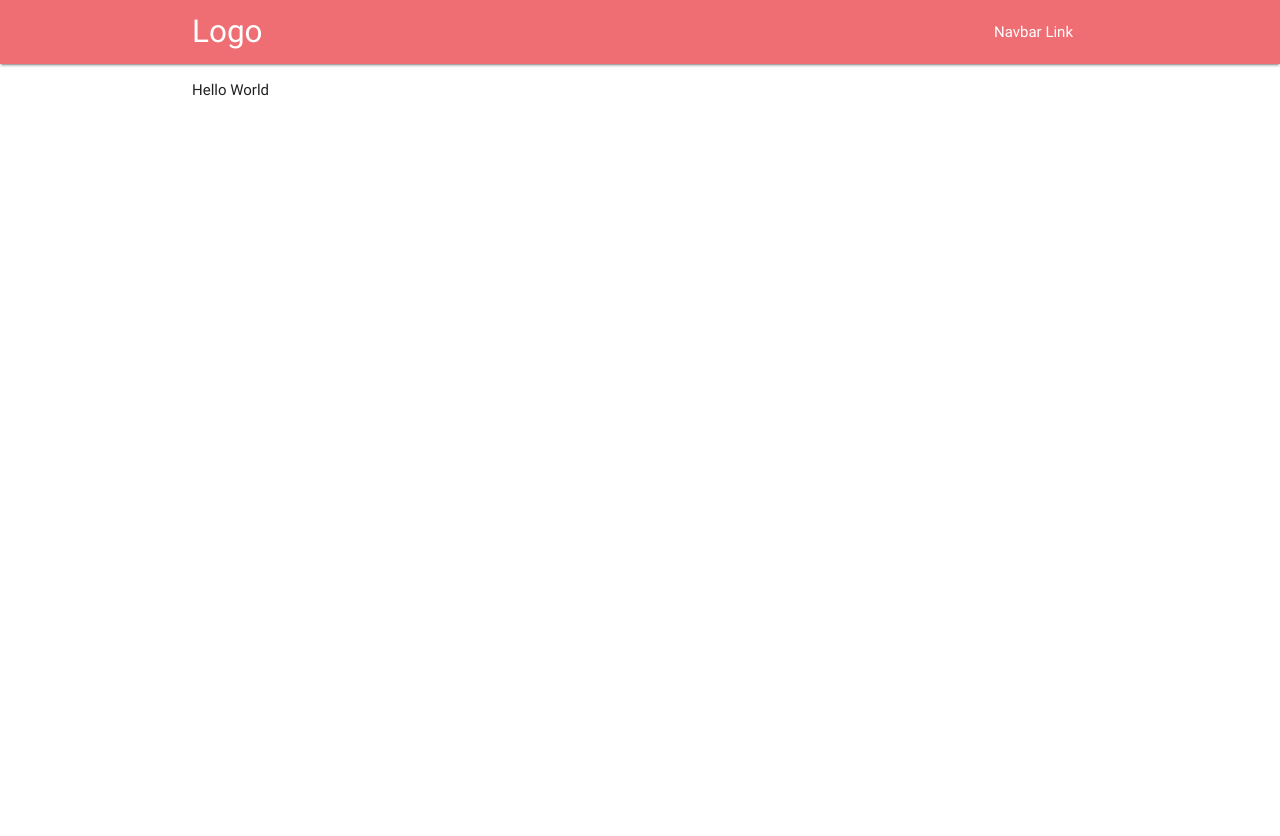
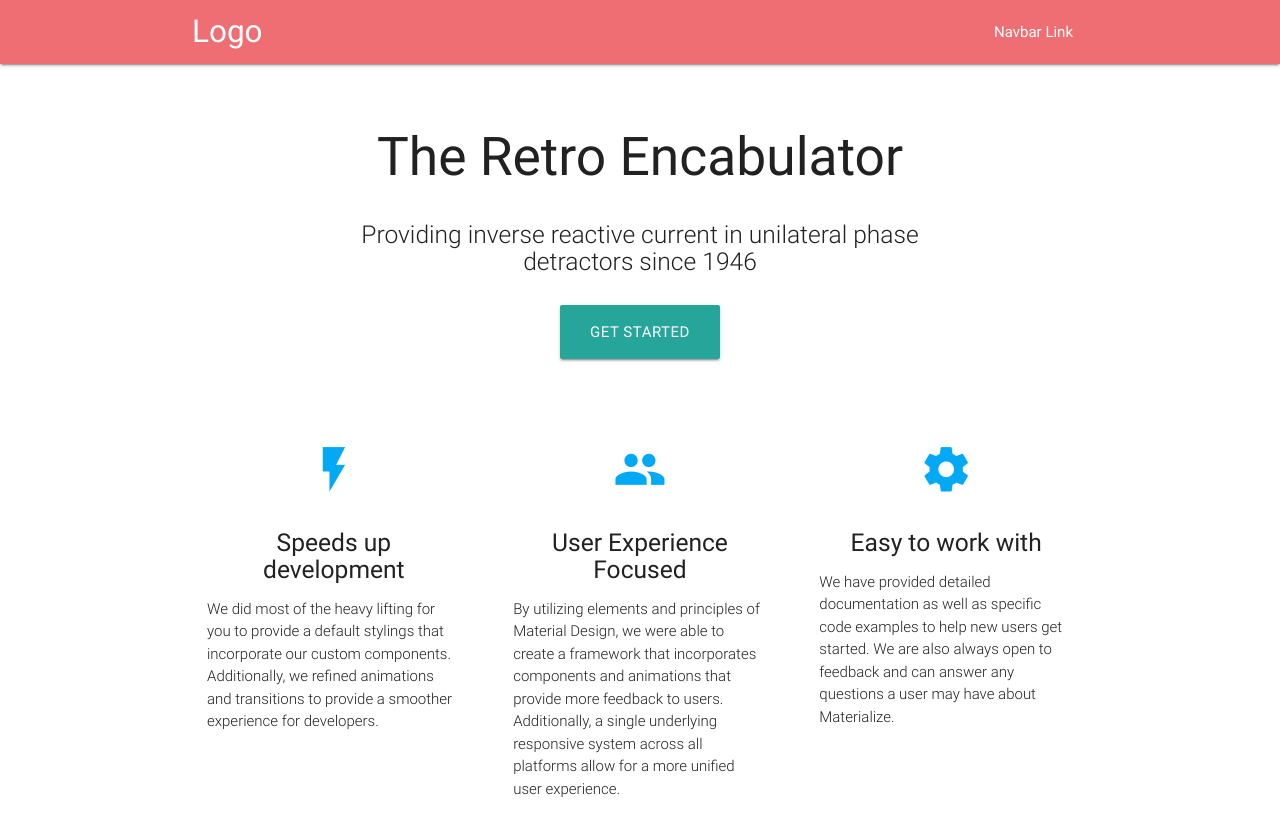
Before and after one commit to misternu/retro_encabulator, a Jekyll site: the page built from index.html, in a window 1280 px wide. Shown: the top 836 px of the page. Built offline with Jekyll 4.4.1, drawn with Linux system fonts in a browser that asks for light colours; nearby versions of some CDN libraries.

Commit message:
Add basic template page

```diff
--- a/_config.yml
+++ b/_config.yml
@@ -1,3 +1,4 @@
+title: Retro Encabulator
 livereload: true
 # sass:
 #     style: compressed
--- /dev/null
+++ b/_includes/banner.html
@@ -0,0 +1,17 @@
+<div class="section no-pad-bot" id="index-banner">
+  <div class="container">
+    <br />
+    <h2 class="header center">The Retro Encabulator</h2>
+    <div class="row center">
+      <h5 class="header col s12 light">
+        Providing inverse reactive current in unilateral phase detractors since 1946
+      </h5>
+    </div>
+    <div class="row center">
+      <a href="#" id="download-button" class="btn-large waves-effect">
+        Get Started
+      </a>
+    </div>
+    <br />
+  </div>
+</div>
--- /dev/null
+++ b/_includes/feature.html
@@ -0,0 +1,7 @@
+<div class="col s12 m4">
+  <div class="icon-block">
+    <h2 class="center light-blue-text"><i class="material-icons">{{ include.icon }}</i></h2>
+    <h5 class="center">{{ include.title }}</h5>
+    <p class="light">{{ include.body }}</p>
+  </div>
+</div>
--- /dev/null
+++ b/_includes/features.html
@@ -0,0 +1,19 @@
+<div class="section">
+  <div class="row">
+    {% include feature.html
+      icon="flash_on"
+      title="Speeds up development"
+      body="We did most of the heavy lifting for you to provide a default stylings that incorporate our custom components. Additionally, we refined animations and transitions to provide a smoother experience for developers."
+    %}
+    {% include feature.html
+      icon="group"
+      title="User Experience Focused"
+      body="By utilizing elements and principles of Material Design, we were able to create a framework that incorporates components and animations that provide more feedback to users. Additionally, a single underlying responsive system across all platforms allow for a more unified user experience."
+    %}
+    {% include feature.html
+      icon="settings"
+      title="Easy to work with"
+      body="We have provided detailed documentation as well as specific code examples to help new users get started. We are also always open to feedback and can answer any questions a user may have about Materialize."
+    %}
+  </div>
+</div>
--- a/_includes/head.html
+++ b/_includes/head.html
@@ -4,4 +4,5 @@
   <meta name="viewport" content="width=device-width, initial-scale=1">
   <link href="https://fonts.googleapis.com/icon?family=Material+Icons" rel="stylesheet">
   <link rel="stylesheet" href="{{ "assets/css/main.css" | relative_url }}">
+  <title>{{ site.title }}</title>
 </head>
--- a/assets/css/main.scss
+++ b/assets/css/main.scss
@@ -3,3 +3,11 @@
 ---
 
 @import "materialize";
+
+.icon-block {
+  padding: 0 15px;
+}
+
+.icon-block .material-icons {
+  font-size: inherit;
+}
--- a/index.html
+++ b/index.html
@@ -1,6 +1,5 @@
 ---
 layout: default
 ---
-<p>
-  Hello World
-</p>
+{% include banner.html %}
+{% include features.html %}
```
